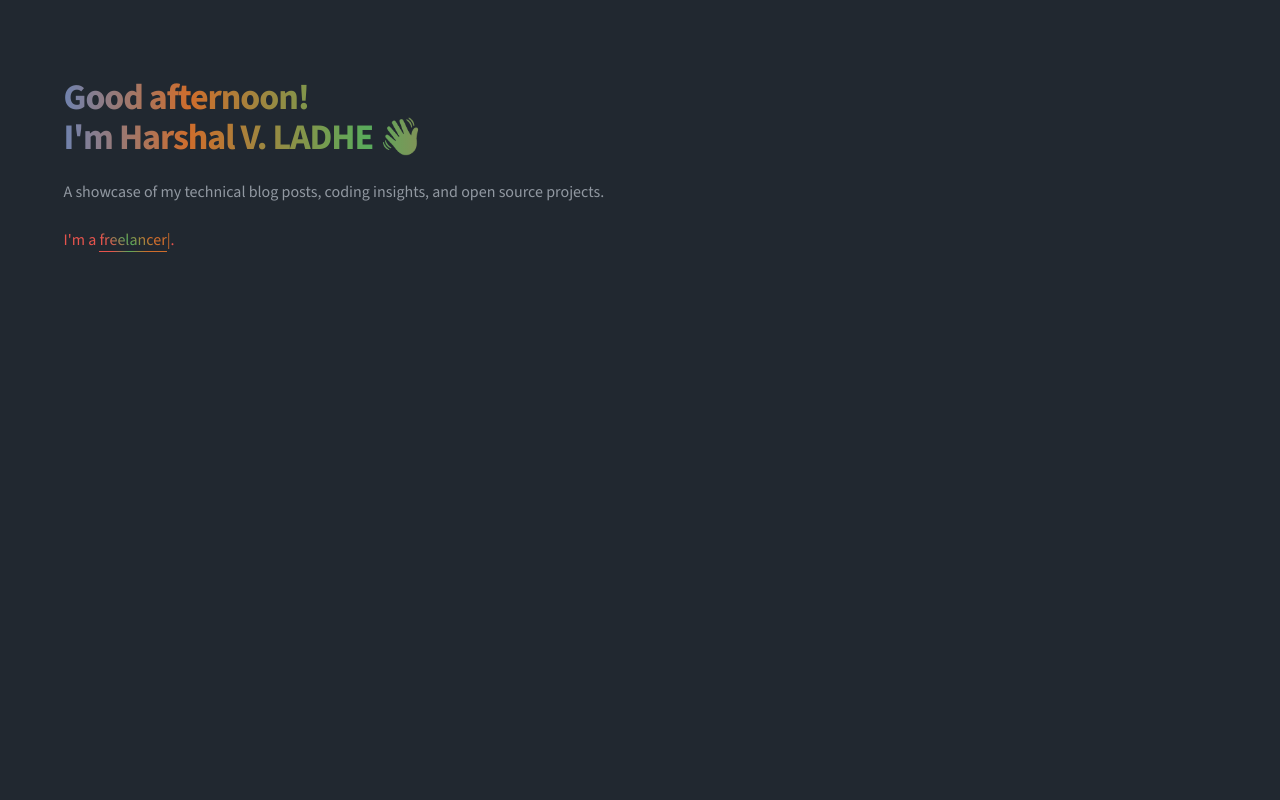
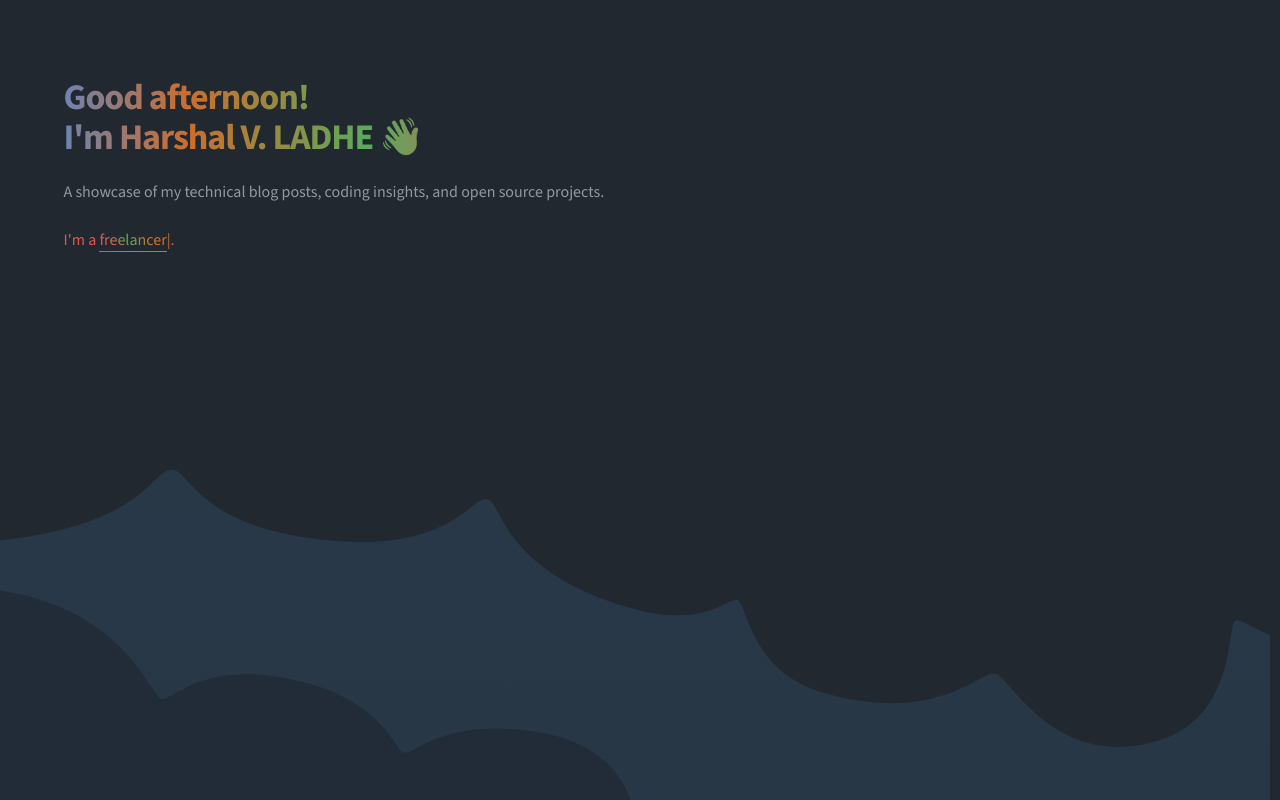
Before and after one commit to shivam091/shivam091.github.io, a Next.js app: page / in a window 1280 px wide. Built offline with nearby package versions, Linux system fonts and the light colour scheme; a web font is replaced by a local one.

Commit message:
Added `SkyBannerBottom` component

```diff
--- a/src/app/(home)/layout.tsx
+++ b/src/app/(home)/layout.tsx
@@ -1,5 +1,6 @@
 import React, { JSX } from "react";
 import Hero from "@/components/Hero/Hero";
+import SkyBannerBottom from "@/components/SkyBanners/SkyBannerBottom/SkyBannerBottom";
 
 export default function HomeLayout({ children }: { children: React.ReactNode }): JSX.Element {
   return (
@@ -13,6 +14,8 @@ export default function HomeLayout({ children }: { children: React.ReactNode }):
           </main>
         </div>
       </div>
+
+      <SkyBannerBottom />
     </>
   );
 };
--- a/src/app/(internal)/layout.tsx
+++ b/src/app/(internal)/layout.tsx
@@ -1,6 +1,7 @@
 import { JSX } from "react";
 import PageHeading from "@/components/PageHeading/PageHeading";
 import SkyBannerTop from "@/components/SkyBanners/SkyBannerTop/SkyBannerTop";
+import SkyBannerBottom from "@/components/SkyBanners/SkyBannerBottom/SkyBannerBottom";
 
 export default function InternalLayout({ children }: { children: React.ReactNode }): JSX.Element {
   return (
@@ -18,6 +19,8 @@ export default function InternalLayout({ children }: { children: React.ReactNode
           </main>
         </div>
       </div>
+
+      <SkyBannerBottom />
     </>
   );
 };
--- /dev/null
+++ b/src/components/SkyBanners/SkyBannerBottom/SkyBannerBottom.module.scss
@@ -0,0 +1,61 @@
+@use "@/styles/abstracts/mixins/breakpoints" as breakpoint;
+@use "@/styles/abstracts/mixins/transition-properties" as *;
+
+.skyBannerBottom {
+  position: absolute;
+  inset: auto $space-none $space-none;
+  height: 350px;
+  z-index: -1;
+  pointer-events: none;
+  overflow: clip;
+  background: linear-gradient(
+    to top,
+    hsl(from var(--color-bg-sky-subtle) h s l / 0.925),
+    var(--color-bg-sky-subtle)
+  );
+  @include transition-properties(background, $duration: $sky-from-duration, $easing: $color-swap-timing-function);
+}
+
+// Right-anchored overlay SVG that sits above the bottom clouds
+.cloudLayersTopOverlay {
+  display: block;
+  position: absolute;
+  inset: auto 50% 0 auto;
+  z-index: 1;
+  transform: translateZ(0);
+
+  @include breakpoint.between(sm, md) {
+    transform: translate(80px);
+  }
+}
+
+.bottomCloudOverlay {
+  fill: var(--color-bg-sky-bottom);
+  @include transition-properties(fill, $duration: $first-swoop-duration, $easing: $color-swap-timing-function);
+}
+
+// Wide panoramic cloud row
+.cloudLayersBottom {
+  position: absolute;
+  inset: 0 0 auto;
+  display: flex;
+  flex-direction: column;
+  justify-content: flex-end;
+  align-items: center;
+  overflow: clip;
+  margin-top: -1px;
+}
+
+.cloudShapesBottom {
+  display: block;
+  margin-top: -1px;
+  max-width: revert;
+  min-width: 5120px;
+  overflow: visible;
+  transform: translateZ(0);
+}
+
+.bottomBackgroundClouds {
+  fill: var(--color-bg-default);
+  @include transition-properties(fill, $duration: $color-swap-duration, $easing: $color-swap-timing-function);
+}
--- /dev/null
+++ b/src/components/SkyBanners/SkyBannerBottom/SkyBannerBottom.tsx
@@ -0,0 +1,46 @@
+import { JSX } from "react";
+import styles from "@/components/SkyBanners/SkyBannerBottom/SkyBannerBottom.module.scss";
+
+export default function SkyBannerBottom(): JSX.Element {
+  return (
+    <>
+      <div className={styles.skyBannerBottom} aria-hidden="true">
+        {/* Overlay cloud that sits on top of the bottom layer — right-anchored */}
+        <svg
+          width="1590"
+          height="213"
+          viewBox="0 0 1557 213"
+          fill="none"
+          preserveAspectRatio="none"
+          xmlns="http://www.w3.org/2000/svg"
+          className={styles.cloudLayersTopOverlay}
+          focusable={false}
+        >
+          <path
+            d="M1331 165.5C1320.5 162.5 1311 112 1221.5 92.4999C1132 72.9999 1104.5 114 1093.5 112C1082.5 110 1052 6.04351 903.5 1.00011C771 -3.49989 732.5 90 722.5 92.4999C712.5 94.9998 647.5 54.0001 535.5 73.9999C423.5 93.9997 421.5 165.5 411.5 165.5C401.5 165.5 359 58.5001 203.5 49.4999C48 40.4998 0.5 136 0.5 209.5C0.5 283 62.5 309.5 62.5 309.5H100.5L1556.5 304.5V232.5C1556.5 215.5 1542.5 159.009 1464 145.5C1368.81 129.118 1341.5 168.5 1331 165.5Z"
+            className={styles.bottomCloudOverlay}
+          />
+        </svg>
+
+        {/* Wide panoramic cloud row that fills the bottom */}
+        <div className={styles.cloudLayersBottom} role="presentation">
+          <svg
+            width="5120"
+            height="337"
+            viewBox="0 0 5120 337"
+            fill="none"
+            preserveAspectRatio="none"
+            xmlns="http://www.w3.org/2000/svg"
+            className={styles.cloudShapesBottom}
+            focusable={false}
+          >
+            <path
+              d="M2262 93C2122.5 82.5987 2116 21.5 2096.5 21.5C2077 21.5 2070.5 77.5238 1920.5 93C1794.5 106 1786 62 1771.5 63.5C1757 65 1687 155.5 1580 142C1473 128.5 1446.5 90 1435 93C1423.5 96 1448.03 199.005 1340 214C1181.5 236 1155.5 142 1144 142C1132.5 142 1105.5 269 946.5 236C787.5 203 799 115 784 114.5C769 114 732.5 162 544 158C382 154.562 352.5 81 341 84.5C329.5 88 358 269 168 326C-22 383 -75.5 180 -75.5 180V0.5H5189.5L5193.5 46C5193.5 46 5200 94 5069.5 100.5C4939 107 4923.5 21.5 4906.5 21.5C4889.5 21.5 4870 35 4835 93.5C4800 152 4765.5 169.5 4643.5 173.5C4521.5 177.5 4436.5 69 4425.5 76.5C4414.5 84 4413.5 212 4235 222C4056.5 232 4045.5 92 4033.5 89C4021.5 86 3968.5 169.5 3823.5 172.5C3678.5 175.5 3573.5 104 3562.5 106.5C3551.5 109 3553.5 167.5 3396 201C3238.5 234.5 3171.5 168.5 3161 172.5C3150.5 176.5 3164 273 3076.5 294.5C2975.99 319.197 2935 228 2920 225.5C2905 223 2862 276.955 2749 245C2671.4 223.057 2672.5 149 2660.5 151.5C2648.5 154 2622.5 181.04 2548.5 158C2425 119.548 2427.5 53.5 2412 51C2396.5 48.5 2376 101.5 2262 93Z"
+              className={styles.bottomBackgroundClouds}
+            />
+          </svg>
+        </div>
+      </div>
+    </>
+  );
+}
```
